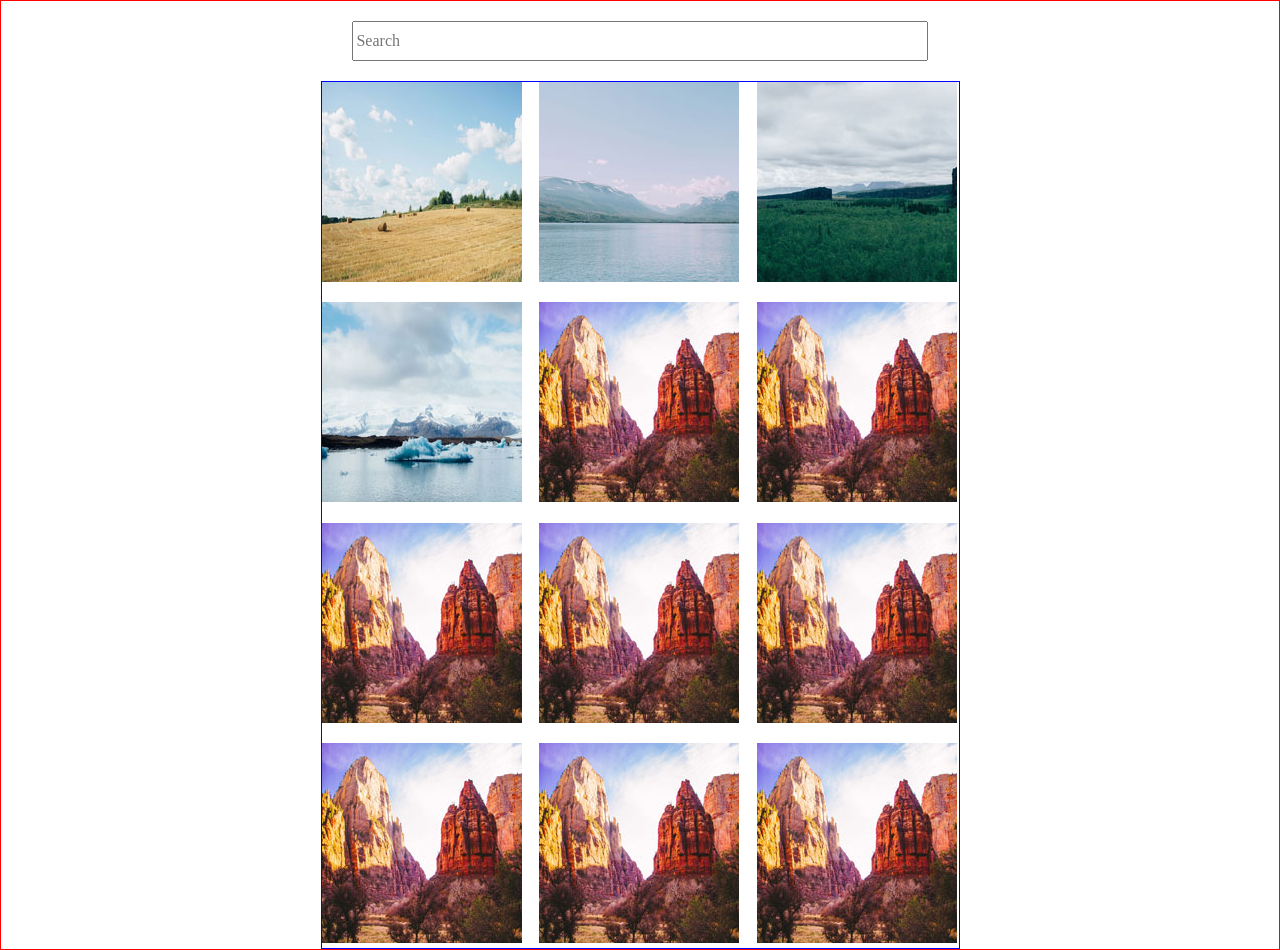
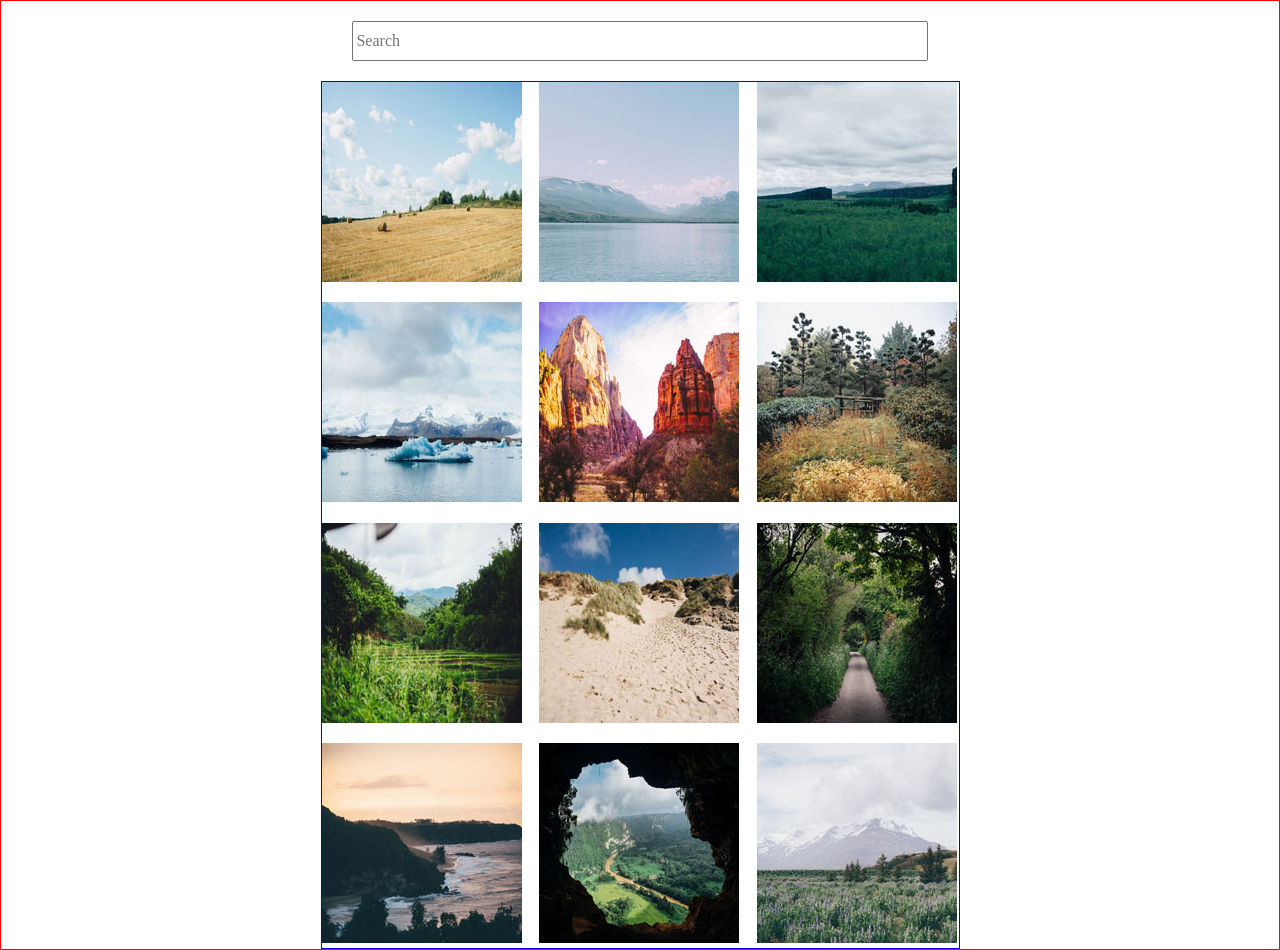
Before and after one commit to camercha/treehouse-project-5, a plain HTML site: page index.html in a window 1280 px wide. Drawn offline with Linux system fonts and the light colour scheme.

Commit message:
added in all of the thumbnails!

```diff
--- a/index.html
+++ b/index.html
@@ -20,13 +20,13 @@
             <div><img src="photos/thumbnails/03.jpg" alt="a hay field"></div>
             <div><img src="photos/thumbnails/04.jpg" alt="a hay field"></div>
             <div><img src="photos/thumbnails/05.jpg" alt="a hay field"></div>
-            <div><img src="photos/thumbnails/05.jpg" alt="a hay field"></div>
-            <div><img src="photos/thumbnails/05.jpg" alt="a hay field"></div>
-            <div><img src="photos/thumbnails/05.jpg" alt="a hay field"></div>
-            <div><img src="photos/thumbnails/05.jpg" alt="a hay field"></div>
-            <div><img src="photos/thumbnails/05.jpg" alt="a hay field"></div>
-            <div><img src="photos/thumbnails/05.jpg" alt="a hay field"></div>
-            <div><img src="photos/thumbnails/05.jpg" alt="a hay field"></div>
+            <div><img src="photos/thumbnails/06.jpg" alt="a hay field"></div>
+            <div><img src="photos/thumbnails/07.jpg" alt="a hay field"></div>
+            <div><img src="photos/thumbnails/08.jpg" alt="a hay field"></div>
+            <div><img src="photos/thumbnails/09.jpg" alt="a hay field"></div>
+            <div><img src="photos/thumbnails/10.jpg" alt="a hay field"></div>
+            <div><img src="photos/thumbnails/11.jpg" alt="a hay field"></div>
+            <div><img src="photos/thumbnails/12.jpg" alt="a hay field"></div>
         </div>
     </main>
 
```
